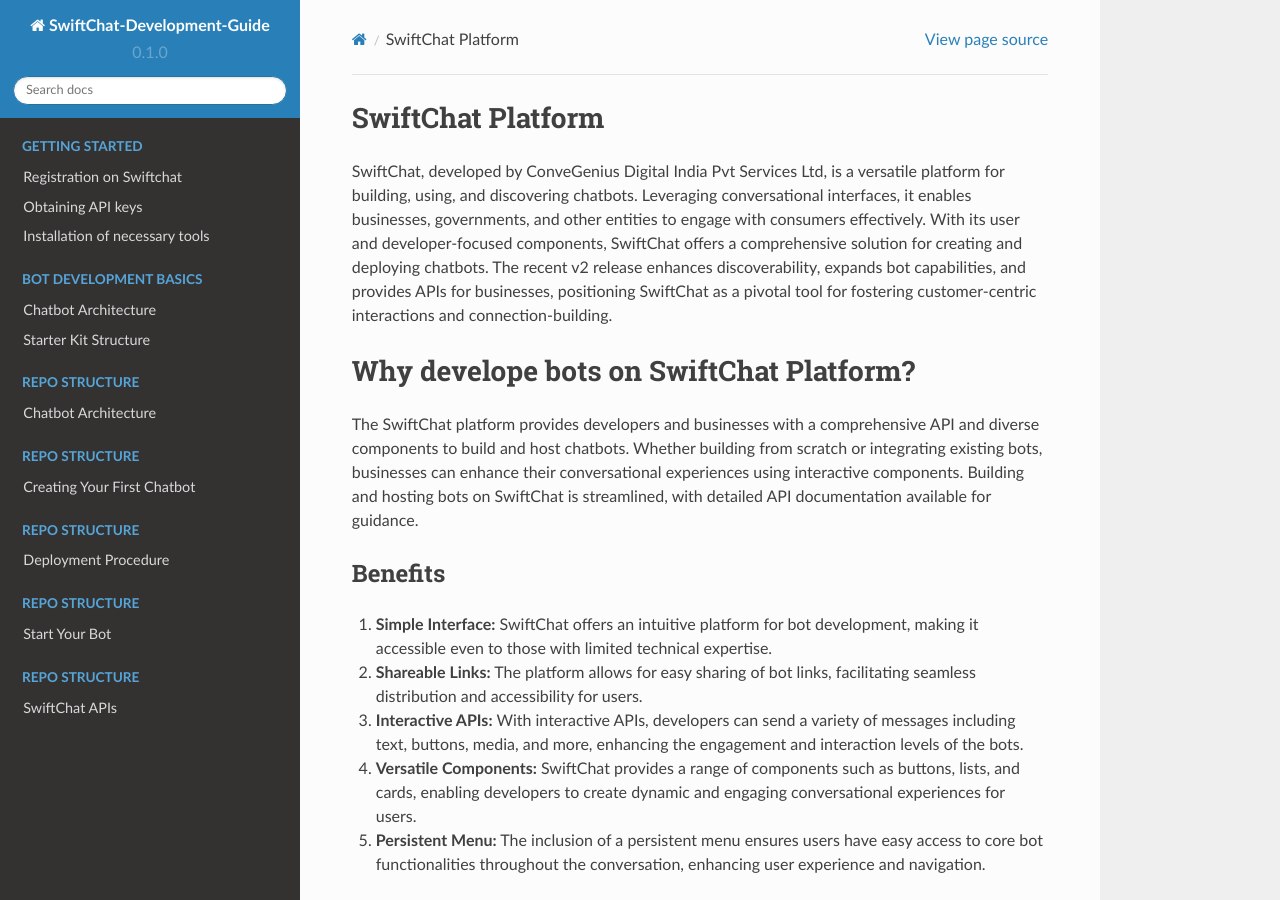
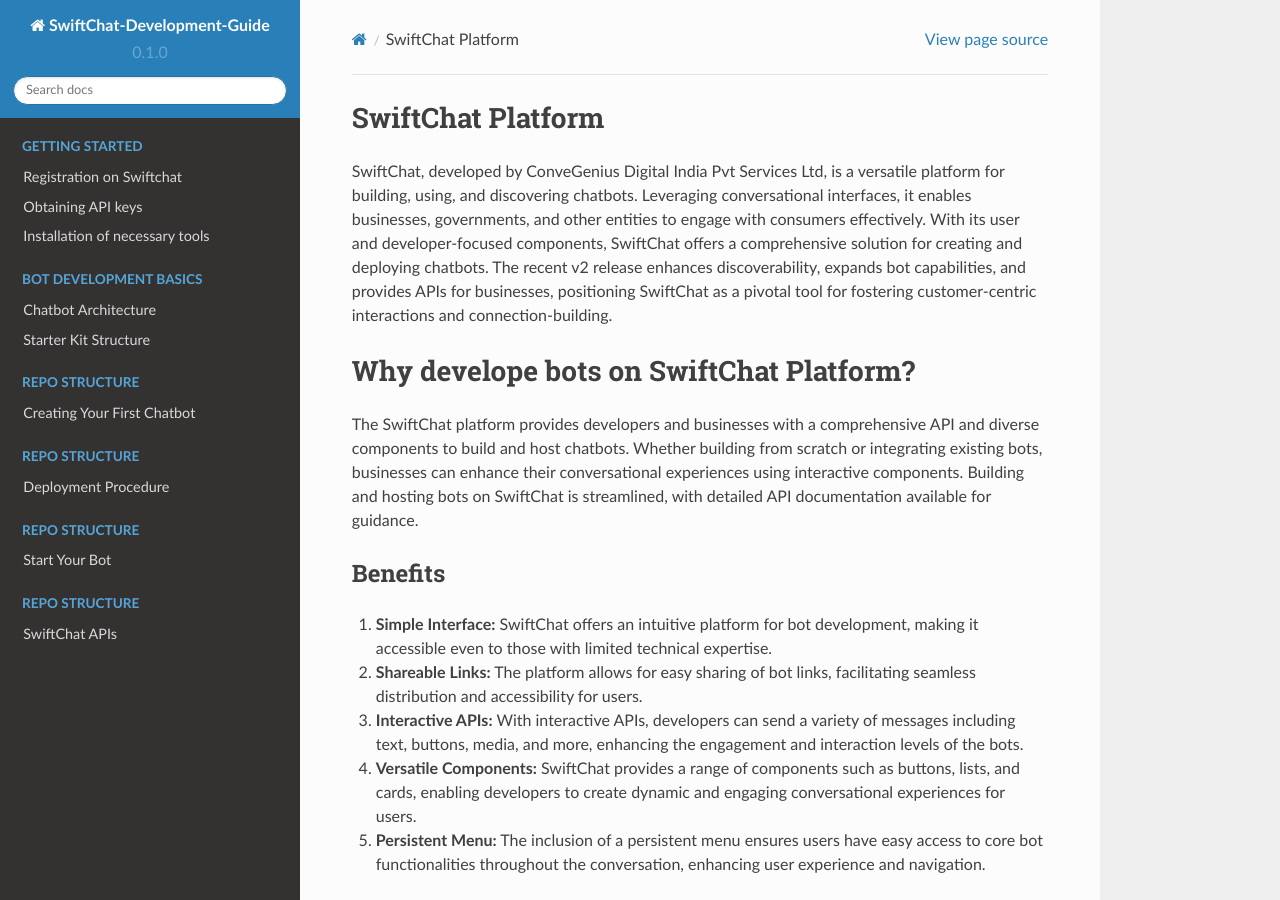
Before and after one commit to Priyanka-sharma181/Chatbot-Development-Guide, a Sphinx documentation site: the page built from docs/source/index.rst, in a window 1280 px wide and 900 px high. Built offline with Sphinx 7.4.7 and the Read the Docs theme 2.0.0, drawn with Linux system fonts in a browser that asks for light colours.

Commit message:
new changes

```diff
--- a/docs/source/index.rst
+++ b/docs/source/index.rst
@@ -66,12 +66,6 @@
       :caption: Repo Structure
       :hidden:
 
-      architecture.rst
-
-   .. toctree::
-      :caption: Repo Structure
-      :hidden:
-
       start_bot.rst
 
    .. toctree::
```
